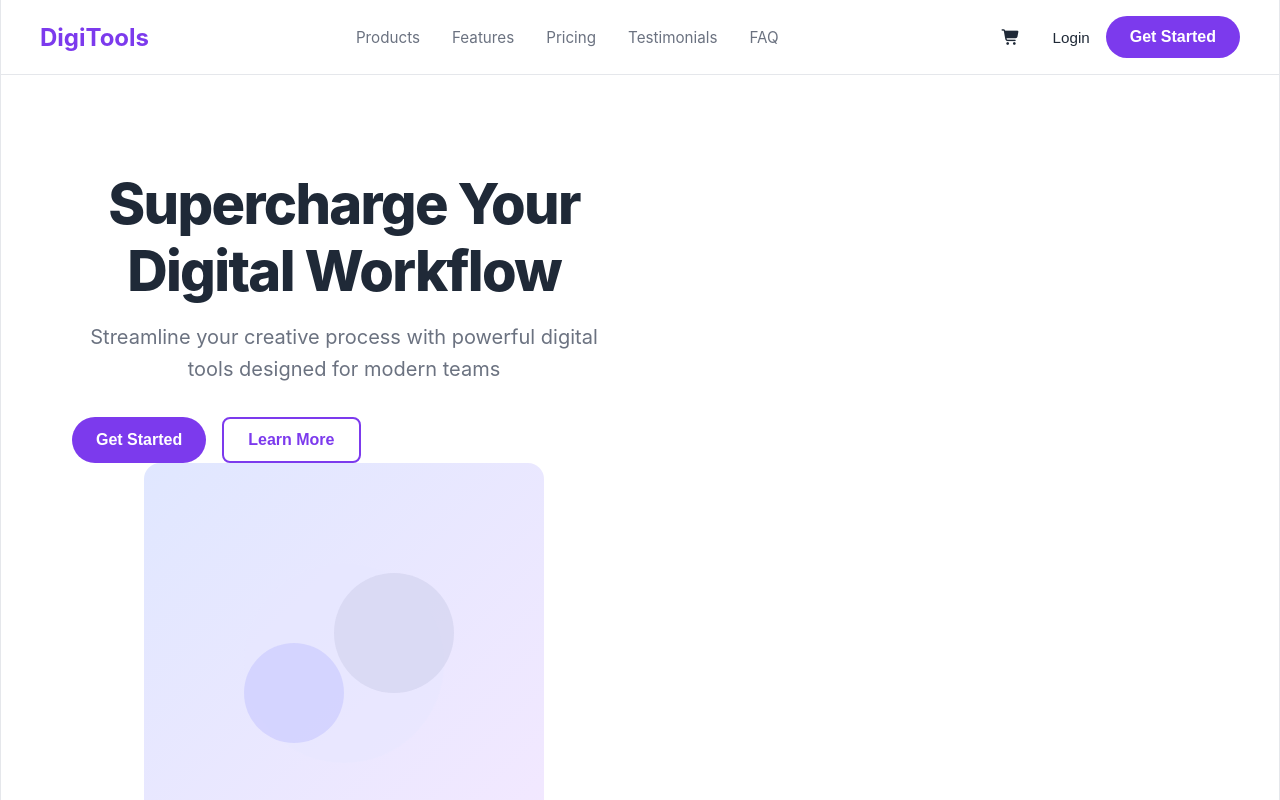
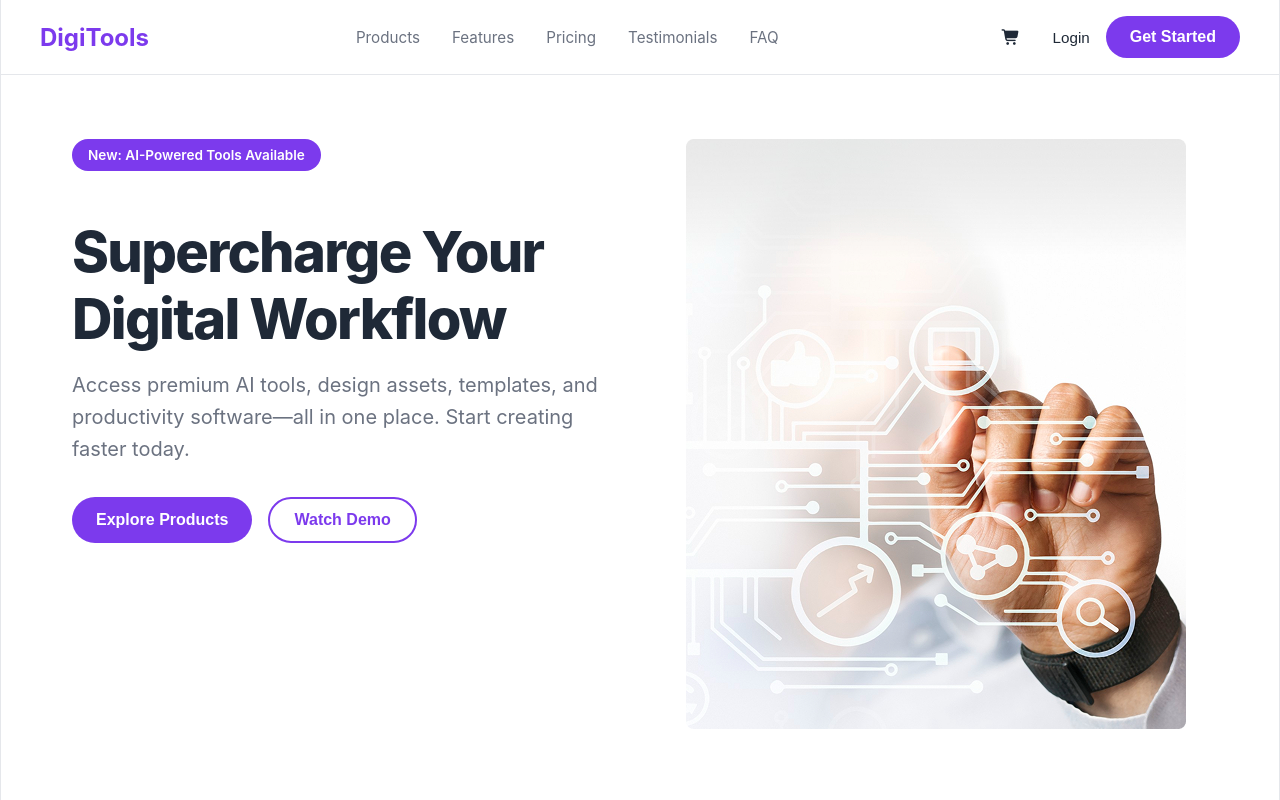
Before and after one commit to Faruque23/B13-Assignment-06-Final, a React (Vite) app: page / in a window 1280 px wide. Shown: the top 800 px of the page. Built offline with nearby package versions, Linux system fonts and the light colour scheme.

Commit message:
Hero Section Final

```diff
--- a/src/App.css
+++ b/src/App.css
@@ -151,7 +151,7 @@ body {
   color: var(--primary);
   border: 2px solid var(--primary);
   padding: 0.75rem 1.5rem;
-  border-radius: 0.5rem;
+  border-radius: 9999px;
   font-size: 1rem;
   font-weight: 600;
   cursor: pointer;
@@ -161,6 +161,17 @@ body {
 .btn-outline:hover {
   background: var(--primary);
   color: var(--white);
+}
+
+.hero-badge {
+  display: inline-block;
+  background: var(--primary);
+  color: var(--white);
+  padding: 0.5rem 1rem;
+  border-radius: 9999px;
+  font-size: 0.85rem;
+  font-weight: 600;
+  margin-bottom: 1rem;
 }
 
 .btn-card {
@@ -186,7 +197,12 @@ body {
   display: grid;
   grid-template-columns: 1fr 1fr;
   gap: 3rem;
-  align-items: center;
+  align-items: start;
+  justify-content: space-between;
+}
+
+.hero-text {
+  text-align: left;
 }
 
 .hero-text h1 {
@@ -214,6 +230,7 @@ body {
   display: flex;
   justify-content: center;
   align-items: center;
+  text-align: center;
 }
 
 .hero-img-placeholder {
--- a/src/App.jsx
+++ b/src/App.jsx
@@ -25,25 +25,25 @@ function App() {
       </header>
 
       {/* Hero Section */}
-      <section className="hero-section">
-        <div className="hero-content">
-          <div className="hero-text">
-            <h1>Supercharge Your<br />Digital Workflow</h1>
-            <p>Streamline your creative process with powerful digital tools designed for modern teams</p>
+      <section className="hero-section items-center">
+        <div className="hero-content flex items-start content-center gap-8">
+          <div className="hero-text flex flex-col gap-4 items-start">
+            <div className='hero-text items-start gap-2'>
+              <span className="hero-badge">New: AI-Powered Tools Available</span>
+              <h1>Supercharge Your<br />Digital Workflow</h1>
+              <p>Access premium AI tools, design assets, templates, and productivity software—all in one place. Start creating faster today.</p>
+            </div>
+
             <div className="hero-buttons">
-              <button className="btn-primary">Get Started</button>
-              <button className="btn-outline">Learn More</button>
+              <button className="btn-primary">Explore Products</button>
+              <button className="btn-outline">Watch Demo</button>
             </div>
           </div>
-          <div className="hero-image">
-            <div className="hero-img-placeholder">
-              <svg viewBox="0 0 400 300" xmlns="http://www.w3.org/2000/svg">
-                <circle cx="200" cy="150" r="100" fill="#e8e8ff" opacity="0.5" />
-                <circle cx="250" cy="120" r="60" fill="#d4d4f0" opacity="0.7" />
-                <circle cx="150" cy="180" r="50" fill="#c9c9ff" opacity="0.6" />
-              </svg>
-            </div>
-          </div>
+
+        </div>
+        <div className="hero-image">
+          <img src="../src/assets/banner.png" alt="Hero Image" />
+
         </div>
       </section>
 
```
